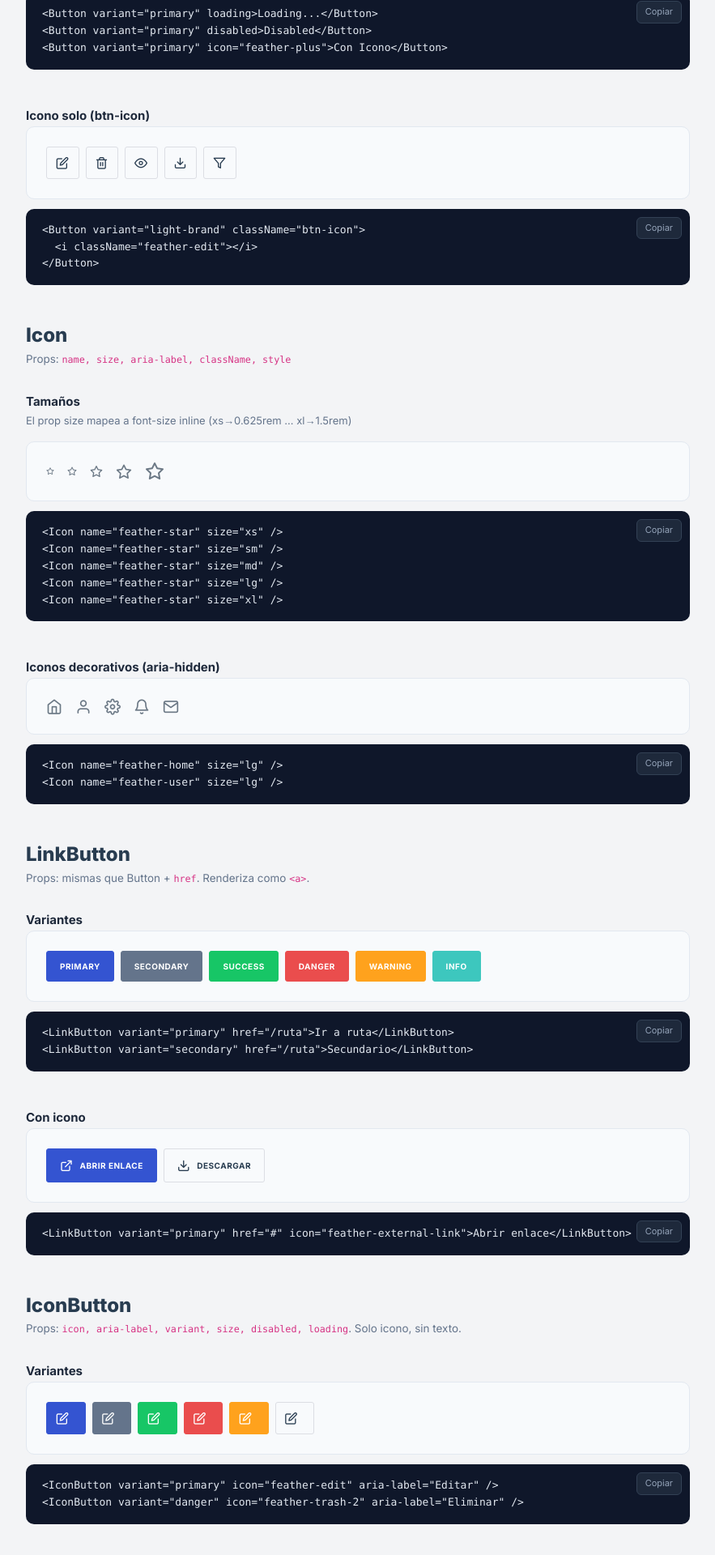
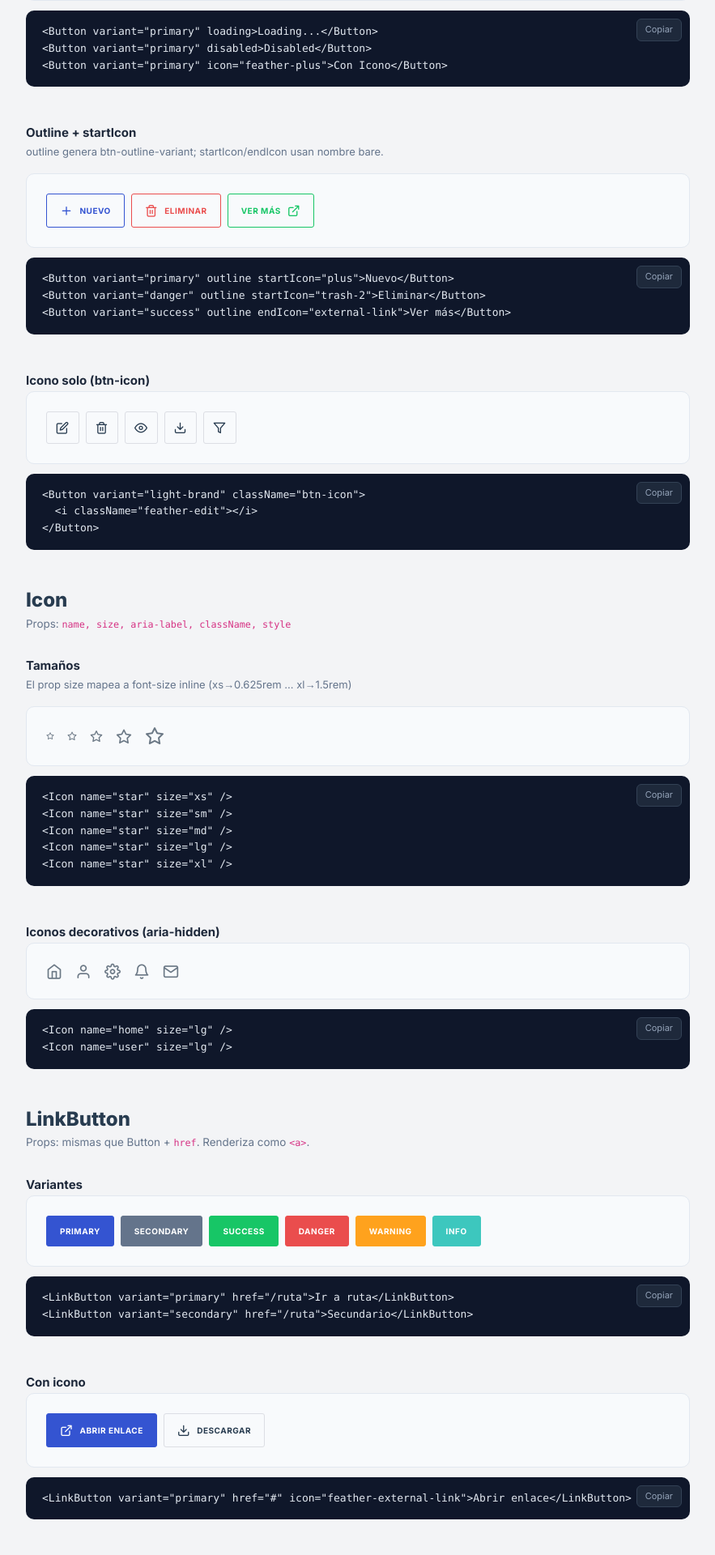
Before and after one commit to Waryxxful/duralux-ui, a React (Vite) app in the folder demo/: page /buttons in a window 1280 px wide. Shown: the part 876-2796 px from the top of the page at 81% size, without its empty margins (248-1131 px from the left). Built offline with nearby package versions, Linux system fonts and the light colour scheme.

Commit message:
fix(ui): match grancrm-ui prop API (bare icon names, Button outline/startIcon/endIcon, IconButton label, MessageBubble data-raw)

```diff
--- a/demo/src/pages/ButtonsPage.jsx
+++ b/demo/src/pages/ButtonsPage.jsx
@@ -5,7 +5,7 @@ export function ButtonsPage() {
   return (
     <div>
       <h1 style={{ fontSize: 24, fontWeight: 800, marginBottom: 4 }}>Button</h1>
-      <p style={{ color: '#64748b', marginBottom: 32 }}>Props: <code>variant, size, loading, disabled, icon, onClick, href, as, className, children, type</code></p>
+      <p style={{ color: '#64748b', marginBottom: 32 }}>Props: <code>variant, size, outline, loading, disabled, icon, startIcon, endIcon, onClick, href, as, className, children, type</code></p>
 
       <ShowcaseSection
         title="Variantes"
@@ -54,6 +54,21 @@ export function ButtonsPage() {
       />
 
       <ShowcaseSection
+        title="Outline + startIcon"
+        description="outline genera btn-outline-variant; startIcon/endIcon usan nombre bare."
+        preview={
+          <div className="d-flex flex-wrap gap-2">
+            <Button variant="primary" outline startIcon="plus">Nuevo</Button>
+            <Button variant="danger" outline startIcon="trash-2">Eliminar</Button>
+            <Button variant="success" outline endIcon="external-link">Ver más</Button>
+          </div>
+        }
+        code={`<Button variant="primary" outline startIcon="plus">Nuevo</Button>
+<Button variant="danger" outline startIcon="trash-2">Eliminar</Button>
+<Button variant="success" outline endIcon="external-link">Ver más</Button>`}
+      />
+
+      <ShowcaseSection
         title="Icono solo (btn-icon)"
         preview={
           <div className="d-flex gap-2">
@@ -76,28 +91,28 @@ export function ButtonsPage() {
         preview={
           <div className="d-flex align-items-center gap-3">
             {['xs','sm','md','lg','xl'].map(s => (
-              <Icon key={s} name="feather-star" size={s} aria-label={`estrella ${s}`} />
+              <Icon key={s} name="star" size={s} aria-label={`estrella ${s}`} />
             ))}
           </div>
         }
-        code={`<Icon name="feather-star" size="xs" />
-<Icon name="feather-star" size="sm" />
-<Icon name="feather-star" size="md" />
-<Icon name="feather-star" size="lg" />
-<Icon name="feather-star" size="xl" />`}
+        code={`<Icon name="star" size="xs" />
+<Icon name="star" size="sm" />
+<Icon name="star" size="md" />
+<Icon name="star" size="lg" />
+<Icon name="star" size="xl" />`}
       />
 
       <ShowcaseSection
         title="Iconos decorativos (aria-hidden)"
         preview={
           <div className="d-flex gap-3">
-            {['feather-home','feather-user','feather-settings','feather-bell','feather-mail'].map(n => (
+            {['home','user','settings','bell','mail'].map(n => (
               <Icon key={n} name={n} size="lg" />
             ))}
           </div>
         }
-        code={`<Icon name="feather-home" size="lg" />
-<Icon name="feather-user" size="lg" />`}
+        code={`<Icon name="home" size="lg" />
+<Icon name="user" size="lg" />`}
       />
 
       <h1 style={{ fontSize: 24, fontWeight: 800, marginBottom: 4, marginTop: 48 }}>LinkButton</h1>
@@ -128,35 +143,33 @@ export function ButtonsPage() {
       />
 
       <h1 style={{ fontSize: 24, fontWeight: 800, marginBottom: 4, marginTop: 48 }}>IconButton</h1>
-      <p style={{ color: '#64748b', marginBottom: 32 }}>Props: <code>icon, aria-label, variant, size, disabled, loading</code>. Solo icono, sin texto.</p>
+      <p style={{ color: '#64748b', marginBottom: 32 }}>Props: <code>icon (bare name), label (required), variant, size, outline, disabled</code>. Solo icono, sin texto.</p>
 
       <ShowcaseSection
         title="Variantes"
         preview={
           <div className="d-flex flex-wrap gap-2">
             {['primary','secondary','success','danger','warning','light-brand'].map(v => (
-              <IconButton key={v} variant={v} icon="feather-edit" aria-label={`Editar (${v})`} />
+              <IconButton key={v} variant={v} icon="edit" label={`Editar (${v})`} />
             ))}
           </div>
         }
-        code={`<IconButton variant="primary" icon="feather-edit" aria-label="Editar" />
-<IconButton variant="danger" icon="feather-trash-2" aria-label="Eliminar" />`}
+        code={`<IconButton variant="primary" icon="edit" label="Editar" />
+<IconButton variant="danger" icon="trash-2" label="Eliminar" />`}
       />
 
       <ShowcaseSection
         title="Tamaños y estados"
         preview={
           <div className="d-flex align-items-center flex-wrap gap-2">
-            <IconButton variant="primary" icon="feather-search" size="sm" aria-label="Buscar pequeño" />
-            <IconButton variant="primary" icon="feather-search" aria-label="Buscar mediano" />
-            <IconButton variant="primary" icon="feather-search" size="lg" aria-label="Buscar grande" />
-            <IconButton variant="primary" icon="feather-search" aria-label="Cargando" loading />
-            <IconButton variant="primary" icon="feather-search" aria-label="Deshabilitado" disabled />
+            <IconButton variant="primary" icon="search" size="sm" label="Buscar pequeño" />
+            <IconButton variant="primary" icon="search" label="Buscar mediano" />
+            <IconButton variant="primary" icon="search" size="lg" label="Buscar grande" />
+            <IconButton variant="primary" icon="search" label="Deshabilitado" disabled />
           </div>
         }
-        code={`<IconButton variant="primary" icon="feather-search" size="sm" aria-label="Buscar" />
-<IconButton variant="primary" icon="feather-search" aria-label="Buscar" loading />
-<IconButton variant="primary" icon="feather-search" aria-label="Buscar" disabled />`}
+        code={`<IconButton variant="primary" icon="search" size="sm" label="Buscar" />
+<IconButton variant="primary" icon="search" label="Buscar" disabled />`}
       />
     </div>
   )
--- a/demo/src/pages/FeedbackPage.jsx
+++ b/demo/src/pages/FeedbackPage.jsx
@@ -13,13 +13,13 @@ export function FeedbackPage() {
         title="EmptyState"
         preview={
           <EmptyState
-            icon="feather-inbox"
+            icon="inbox"
             title="Sin resultados"
             message="No hay datos disponibles para mostrar en este momento."
           />
         }
         code={`<EmptyState
-  icon="feather-inbox"
+  icon="inbox"
   title="Sin resultados"
   message="No hay datos disponibles para mostrar en este momento."
 />`}
--- a/src/components/conversation/MessageBubble.jsx
+++ b/src/components/conversation/MessageBubble.jsx
@@ -8,6 +8,7 @@ export function MessageBubble({
   highlighted,
   bubbleRef,
   className,
+  'data-raw': dataRaw,
 }) {
   if (variant === 'system') {
     return (
@@ -34,7 +35,7 @@ export function MessageBubble({
 
   return (
     <div className={`d-flex ${justifyContent} mb-2`}>
-      <div ref={bubbleRef} className={bubbleClasses}>
+      <div ref={bubbleRef} className={bubbleClasses} data-raw={dataRaw}>
         {header && <div className="fw-bold small mb-1">{header}</div>}
         {children}
         {meta && <div className="small text-muted mt-1">{meta}</div>}
--- a/src/components/data/Pagination.jsx
+++ b/src/components/data/Pagination.jsx
@@ -49,7 +49,7 @@ export function Pagination({
             disabled={page === 1}
             aria-label="Página anterior"
           >
-            &laquo;
+            <i className="feather-chevron-left" aria-hidden />
           </button>
         </li>
 
@@ -75,7 +75,7 @@ export function Pagination({
             disabled={page === totalPages}
             aria-label="Página siguiente"
           >
-            &raquo;
+            <i className="feather-chevron-right" aria-hidden />
           </button>
         </li>
       </ul>
--- a/src/components/feedback/EmptyState.jsx
+++ b/src/components/feedback/EmptyState.jsx
@@ -2,14 +2,14 @@
  * EmptyState — estado vacío con icono, título, mensaje y acción opcional.
  *
  * Props:
- *   icon      — feather class string (ej. "feather-inbox")
+ *   icon      — bare feather icon name (ej. "inbox"); class built as feather-${icon}
  *   title     — título principal
  *   message   — texto descriptivo secundario
  *   action    — ReactNode (ej. un Button)
  *   className — clases adicionales
  */
 export function EmptyState({
-  icon = 'feather-inbox',
+  icon = 'inbox',
   title = 'Sin resultados',
   message,
   action,
@@ -18,7 +18,7 @@ export function EmptyState({
   return (
     <div className={['d-flex flex-column align-items-center justify-content-center text-center py-5', className].filter(Boolean).join(' ')}>
       {icon && (
-        <i className={`${icon} mb-3`} style={{ fontSize: '3rem', opacity: 0.4 }} aria-hidden="true" />
+        <i className={`feather-${icon} mb-3`} style={{ fontSize: '3rem', opacity: 0.4 }} aria-hidden="true" />
       )}
       {title && <p className="fw-semibold fs-5 mb-1">{title}</p>}
       {message && <p className="text-muted mb-3">{message}</p>}
--- a/src/components/ui/Button.jsx
+++ b/src/components/ui/Button.jsx
@@ -2,18 +2,23 @@
  * Button — botón con variantes, tamaños y estado de carga.
  *
  * Props:
- *   variant  — "primary" | "secondary" | "success" | "danger" | "warning" | "info" | "light" | "dark"
- *              Prefix with "outline-" for outlined. "light-brand" for the brand light variant.
- *   size     — "sm" | "md" | "lg"
- *   loading  — muestra spinner y deshabilita
- *   icon     — feather class string shown before label
- *   as       — element type (default "button")
+ *   variant   — "primary" | "secondary" | "success" | "danger" | "warning" | "info" | "light" | "dark" | "light-brand"
+ *   outline   — boolean → usa btn-outline-${variant} en lugar de btn-${variant}
+ *   size      — "sm" | "md" | "lg"
+ *   loading   — muestra spinner y deshabilita
+ *   icon      — feather class string shown before label (legacy; prefer startIcon)
+ *   startIcon — bare feather name → leading icon
+ *   endIcon   — bare feather name → trailing icon
+ *   as        — element type (default "button")
  */
 export function Button({
   variant = 'primary',
+  outline,
   size,
   loading,
   icon,
+  startIcon,
+  endIcon,
   disabled,
   onClick,
   href,
@@ -24,8 +29,8 @@ export function Button({
   ...props
 }) {
   const sizeClass = size ? ` btn-${size}` : ''
-  const variantClass = variant.startsWith('outline-') || variant === 'light-brand'
-    ? `btn-${variant}`
+  const variantClass = outline
+    ? `btn-outline-${variant}`
     : `btn-${variant}`
 
   return (
@@ -39,9 +44,13 @@ export function Button({
     >
       {loading
         ? <span className="spinner-border spinner-border-sm me-2" role="status"></span>
-        : icon && <i className={`${icon} me-2`}></i>
+        : (startIcon
+            ? <i className={`feather-${startIcon} me-2`} aria-hidden />
+            : icon && <i className={`${icon} me-2`}></i>
+          )
       }
       {children}
+      {!loading && endIcon && <i className={`feather-${endIcon} ms-2`} aria-hidden />}
     </Tag>
   )
 }
@@ -59,18 +68,20 @@ export function LinkButton({ href, ...props }) {
  * IconButton — Button solo con icono, sin texto.
  *
  * Props:
- *   icon       — feather class string (e.g. "feather-edit")
- *   aria-label — requerido para accesibilidad
- *   variant, size, disabled, loading, className, ...rest
+ *   icon    — bare feather name (e.g. "edit")
+ *   label   — REQUIRED; used as aria-label and title
+ *   variant, size, outline, ...rest
  */
-export function IconButton({ icon, 'aria-label': label, className = '', ...props }) {
+export function IconButton({ icon, label, variant, size, outline, className = '', ...rest }) {
   return (
-    <Button
-      icon={icon}
+    <button
+      type="button"
+      className={['btn', outline ? `btn-outline-${variant || 'primary'}` : `btn-${variant || 'primary'}`, size ? `btn-${size}` : '', 'btn-icon', className].filter(Boolean).join(' ')}
       aria-label={label}
       title={label}
-      className={`btn-icon ${className}`}
-      {...props}
-    />
+      {...rest}
+    >
+      <i className={`feather-${icon}`} aria-hidden />
+    </button>
   )
 }
--- a/src/components/ui/Icon.jsx
+++ b/src/components/ui/Icon.jsx
@@ -2,8 +2,8 @@
  * Icon — icono feather con tamaños opcionales.
  *
  * Props:
- *   name       — feather icon class (e.g. "feather-airplay")
- *   size       — "xs" | "sm" | "md" | "lg" | "xl"
+ *   name       — bare feather icon name (e.g. "airplay"); class built as feather-${name}
+ *   size       — "xs" | "sm" | "md" | "lg" | "xl" | number (px)
  *   aria-label — si se pasa, se establece role="img"; si no, aria-hidden="true"
  *   className  — clases adicionales
  *   style      — estilos adicionales (se fusionan con font-size del size)
@@ -18,8 +18,9 @@ const sizeMap = {
 }
 
 export function Icon({ name, size, 'aria-label': label, className = '', style, ...rest }) {
-  const inlineSize = size ? { fontSize: sizeMap[size], ...style } : style
-  const cls = [name, className].filter(Boolean).join(' ')
+  const resolvedSize = typeof size === 'number' ? size : sizeMap[size]
+  const inlineSize = resolvedSize ? { fontSize: resolvedSize, ...style } : style
+  const cls = ['feather-' + name, className].filter(Boolean).join(' ')
 
   if (label) {
     return <i className={cls} role="img" aria-label={label} style={inlineSize} {...rest} />
```
